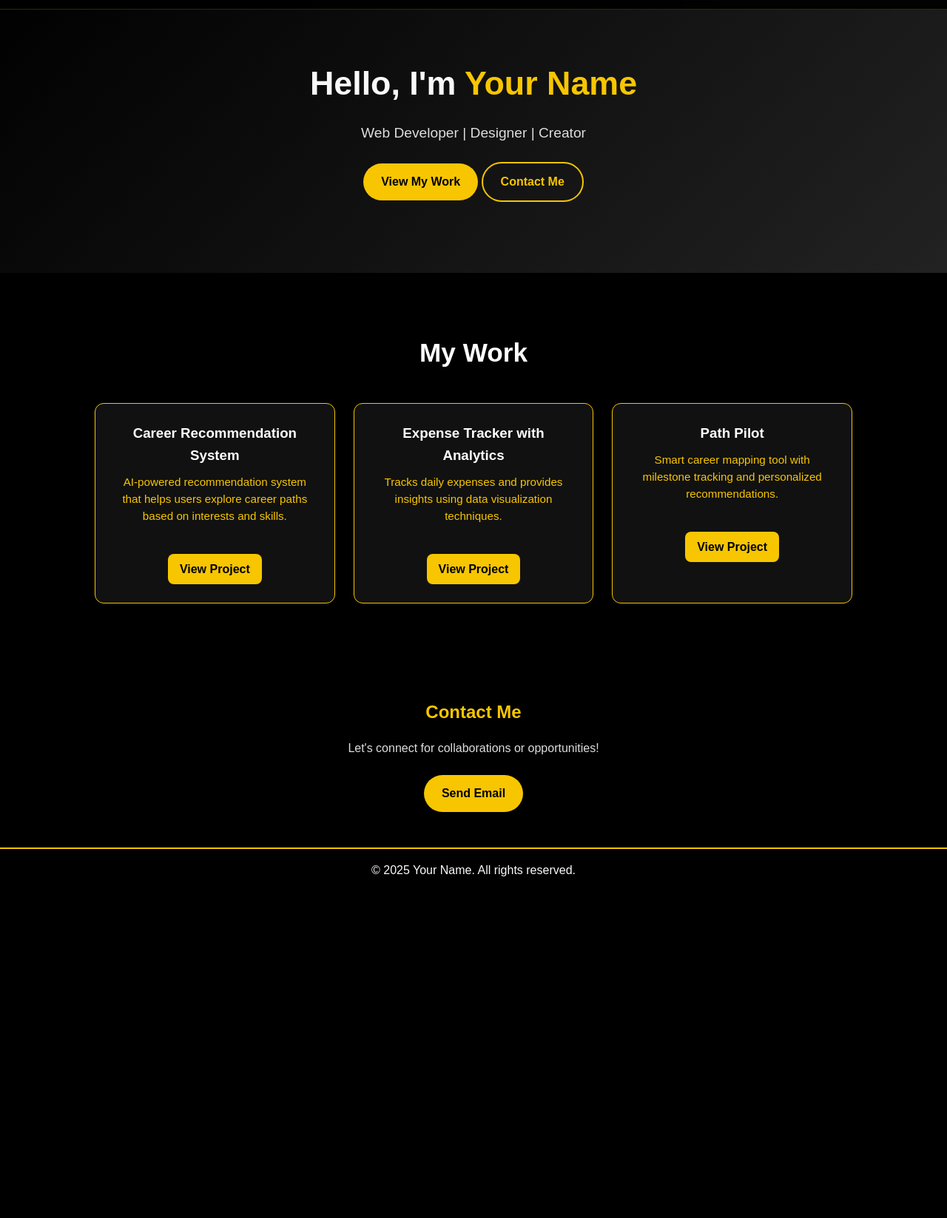
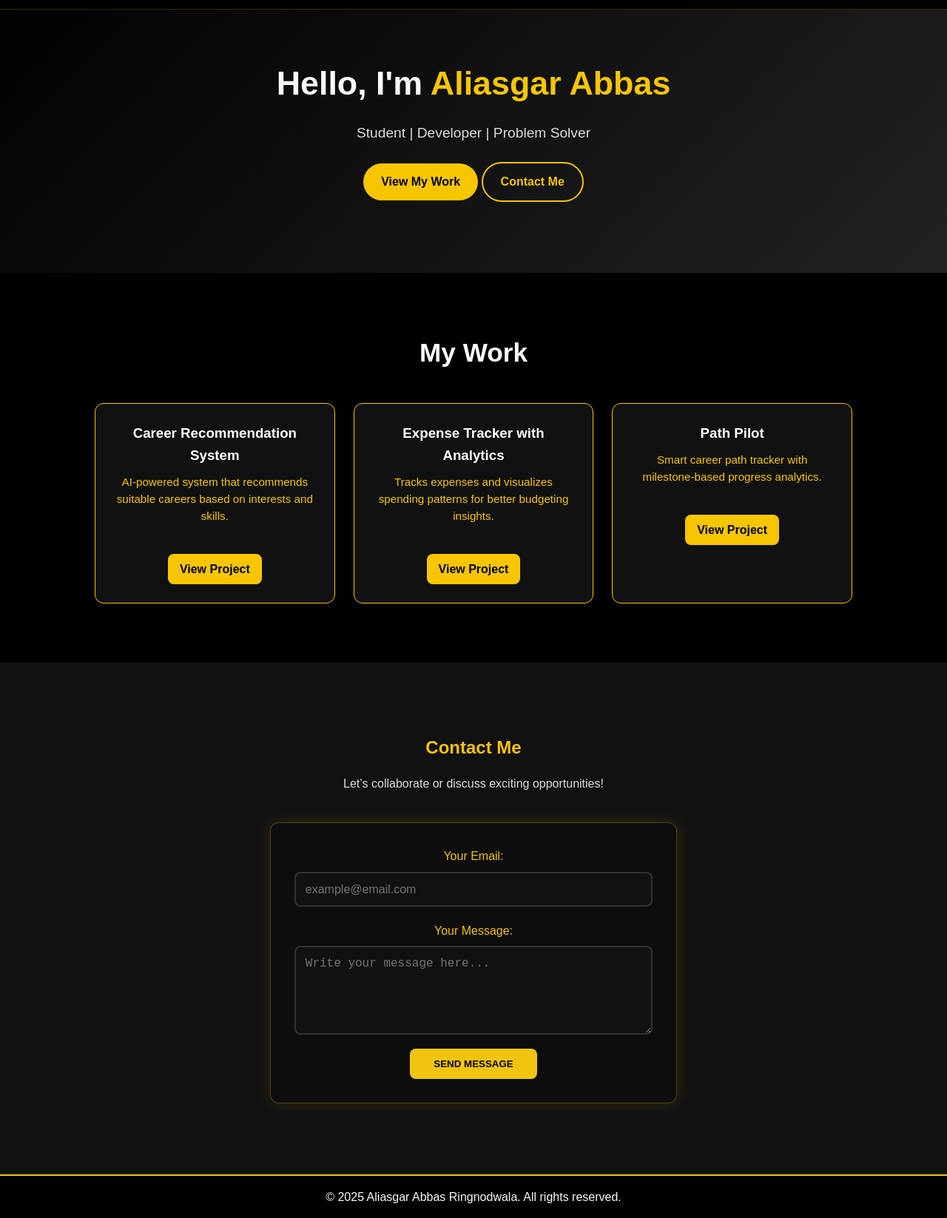
Before and after one commit to Stormbreaker06/My-Portfolio, a plain HTML site: page index.html in a window 1280 px wide. Shown: the part 51-1698 px from the top of the page at 74% size. Before the commit the page ends 1256 px from the top, so only its background shows below. Drawn offline with Linux system fonts and the light colour scheme.

Commit message:
Made few UI Changes and added a contact form

```diff
--- a/index.html
+++ b/index.html
@@ -1,13 +1,13 @@
 <!DOCTYPE html>
 <html lang="en">
 <head>
-  <meta charset="UTF-8">
-  <meta name="viewport" content="width=device-width, initial-scale=1.0">
-  <title>Portfolio | Home</title>
-  <link rel="stylesheet" href="style.css">
-  <link rel="stylesheet" href="https://cdnjs.cloudflare.com/ajax/libs/font-awesome/6.5.0/css/all.min.css">
+  <meta charset="UTF-8" />
+  <meta name="viewport" content="width=device-width, initial-scale=1.0" />
+  <title>Portfolio | Aliasgar Abbas</title>
+  <link rel="stylesheet" href="style.css" />
+  <link rel="stylesheet" href="https://cdnjs.cloudflare.com/ajax/libs/font-awesome/6.5.0/css/all.min.css" />
+</head>
 
-</head>
 <body class="fade-in">
   <header>
     <nav>
@@ -20,15 +20,14 @@
     </nav>
 
     <div class="social-header">
-    <a href="#" class="social-icon"><i class="fab fa-github"></i></a>
-    <a href="#" class="social-icon"><i class="fab fa-linkedin"></i></a>
+      <a href="https://github.com/" target="_blank" class="social-icon"><i class="fab fa-github"></i></a>
+      <a href="https://linkedin.com/" target="_blank" class="social-icon"><i class="fab fa-linkedin"></i></a>
     </div>
   </header>
 
-
   <section id="hero">
-    <h1>Hello, I'm <span>Your Name</span></h1>
-    <p>Web Developer | Designer | Creator</p>
+    <h1>Hello, I'm <span>Aliasgar Abbas</span></h1>
+    <p>Student | Developer | Problem Solver</p>
     <div class="buttons">
       <a href="#projects" class="btn">View My Work</a>
       <a href="#contact" class="btn secondary">Contact Me</a>
@@ -41,36 +40,47 @@
     <div class="projects-container">
       <div class="project-card">
         <h3>Career Recommendation System</h3>
-      <p>AI-powered recommendation system that helps users explore career paths based on interests and skills.</p>
+        <p>AI-powered system that recommends suitable careers based on interests and skills.</p>
         <a href="#" class="btn">View Project</a>
       </div>
 
       <div class="project-card">
         <h3>Expense Tracker with Analytics</h3>
-      <p>Tracks daily expenses and provides insights using data visualization techniques.</p>
+        <p>Tracks expenses and visualizes spending patterns for better budgeting insights.</p>
         <a href="#" class="btn">View Project</a>
       </div>
 
       <div class="project-card">
         <h3>Path Pilot</h3>
-      <p>Smart career mapping tool with milestone tracking and personalized recommendations.</p>
+        <p>Smart career path tracker with milestone-based progress analytics.</p>
         <a href="#" class="btn">View Project</a>
       </div>
     </div>
   </section>
 
-
   <section id="contact">
     <h2>Contact Me</h2>
-    <p>Let's connect for collaborations or opportunities!</p>
-    <a href="mailto:youremail@example.com" class="btn">Send Email</a>
+    <p>Let’s collaborate or discuss exciting opportunities!</p>
+
+    <!-- Simple Form -->
+    <form action="https://formspree.io/f/xkgknleg" method="POST">
+      <label>
+        Your Email:
+        <input type="email" name="email" placeholder="example@email.com" required />
+      </label>
+      <label>
+        Your Message:
+        <textarea name="message" placeholder="Write your message here..." required></textarea>
+      </label>
+      <button type="submit">Send Message</button>
+    </form>
   </section>
 
   <footer>
-    <p>© 2025 Your Name. All rights reserved.</p>
+    <p>© 2025 Aliasgar Abbas Ringnodwala. All rights reserved.</p>
   </footer>
+
   <button id="scrollTopBtn"><i class="fas fa-arrow-up"></i></button>
-
   <script src="script.js"></script>
 </body>
 </html>
--- a/script.js
+++ b/script.js
@@ -1,45 +1,28 @@
-// Smooth transition when switching pages
+// Smooth page transitions
 document.querySelectorAll('a[href]').forEach(link => {
-  if (link.hostname === window.location.hostname) {
+  if (link.hostname === window.location.hostname && !link.hash) {
     link.addEventListener('click', e => {
-      const href = link.getAttribute('href');
-      if (!href.startsWith('#')) {
-        e.preventDefault();
-        document.body.style.opacity = 0;
-        setTimeout(() => {
-          window.location.href = href;
-        }, 400);
-      }
+      e.preventDefault();
+      document.body.style.opacity = 0;
+      setTimeout(() => (window.location.href = link.href), 400);
     });
   }
 });
 
-// Smooth scroll for internal links (#projects, #contact)
+// Smooth scroll for internal anchors (#section)
 document.querySelectorAll('a[href^="#"]').forEach(anchor => {
-  anchor.addEventListener('click', function (e) {
+  anchor.addEventListener('click', e => {
     e.preventDefault();
-    const target = document.querySelector(this.getAttribute('href'));
-    if (target) {
-      target.scrollIntoView({ behavior: 'smooth' });
-    }
+    const target = document.querySelector(anchor.getAttribute('href'));
+    if (target) target.scrollIntoView({ behavior: 'smooth' });
   });
 });
-document.querySelectorAll('a[href^="#"]').forEach(anchor => {
-  anchor.addEventListener('click', function(e) {
-    e.preventDefault();
-    document.querySelector(this.getAttribute('href')).scrollIntoView({
-      behavior: 'smooth'
-    });
-  });
+
+// Scroll-to-top button
+const scrollBtn = document.getElementById("scrollTopBtn");
+window.addEventListener("scroll", () => {
+  scrollBtn.style.display = window.scrollY > 300 ? "block" : "none";
 });
-// Scroll to top button logic
-const scrollBtn = document.getElementById("scrollTopBtn");
-
-window.addEventListener("scroll", () => {
-  if (window.scrollY > 300) scrollBtn.style.display = "block";
-  else scrollBtn.style.display = "none";
-});
-
 scrollBtn.addEventListener("click", () => {
   window.scrollTo({ top: 0, behavior: "smooth" });
 });
--- a/style.css
+++ b/style.css
@@ -296,10 +296,13 @@ header {
 /* ------------------------- */
 /* Contact                   */
 /* ------------------------- */
+
+
 #contact {
   text-align: center;
-  padding: 3rem 1rem;
-  background: #000;
+  padding: 6rem 1rem;
+  background: #111;
+  min-height: 60vh;
 }
 
 #contact h2 {
@@ -345,3 +348,73 @@ footer {
   background-color: #fff;
   transform: scale(1.1);
 }
+/* ------------------------- */
+/* Contact Form Styling      */
+/* ------------------------- */
+form {
+  max-width: 550px;
+  margin: 2.5rem auto 0;
+  background: #0d0d0d;
+  padding: 2rem;
+  border-radius: 12px;
+  box-shadow: 0 0 20px rgba(241, 196, 15, 0.15);
+  display: flex;
+  flex-direction: column;
+  gap: 1.2rem;
+  border: 1px solid rgba(241, 196, 15, 0.3);
+}
+
+form label {
+  font-weight: 500;
+  color: #f1c40f;
+  display: flex;
+  flex-direction: column;
+  gap: 0.5rem;
+  font-size: 1rem;
+}
+
+form input,
+form textarea {
+  background: #111;
+  border: 2px solid #333;
+  color: #f9f9f9;
+  border-radius: 8px;
+  padding: 0.8rem;
+  font-size: 1rem;
+  transition: border-color 0.3s ease, box-shadow 0.3s ease;
+}
+
+form input:focus,
+form textarea:focus {
+  outline: none;
+  border-color: #f1c40f;
+  box-shadow: 0 0 10px rgba(241, 196, 15, 0.3);
+}
+
+form textarea {
+  resize: vertical;
+  min-height: 120px;
+}
+
+form button {
+  align-self: center;
+  background: #f1c40f;
+  color: #000;
+  font-weight: 600;
+  padding: 0.8rem 2rem;
+  border-radius: 8px;
+  border: none;
+  cursor: pointer;
+  transition: all 0.3s ease;
+  text-transform: uppercase;
+}
+
+form button:hover {
+  background: #ffe04b;
+  transform: translateY(-2px);
+  box-shadow: 0 4px 12px rgba(241, 196, 15, 0.25);
+}
+
+form button:active {
+  transform: scale(0.97);
+}
```
Also changed, not shown: about.html (+1 -10 lines). Lines whose indentation alone changed are shown as unchanged.
